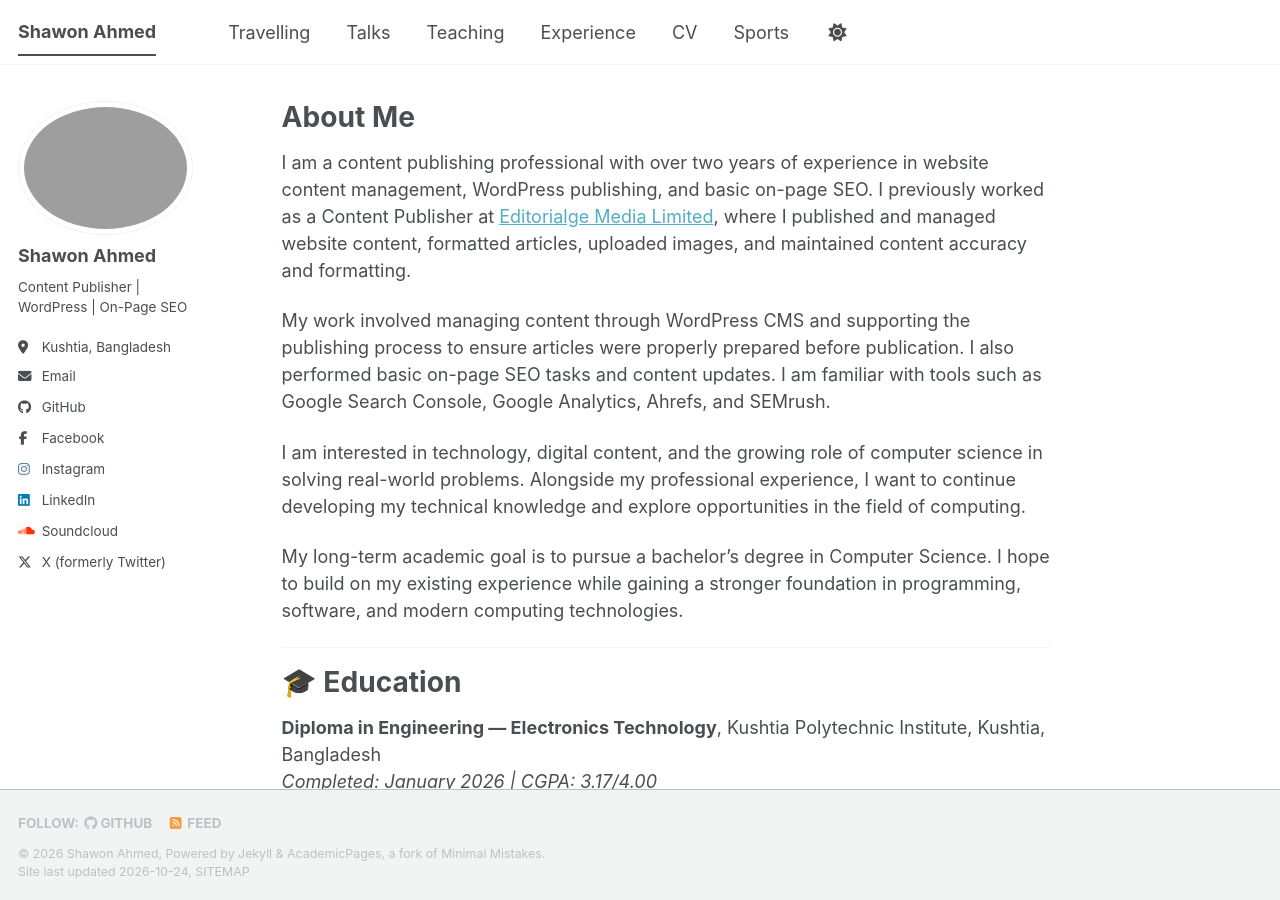
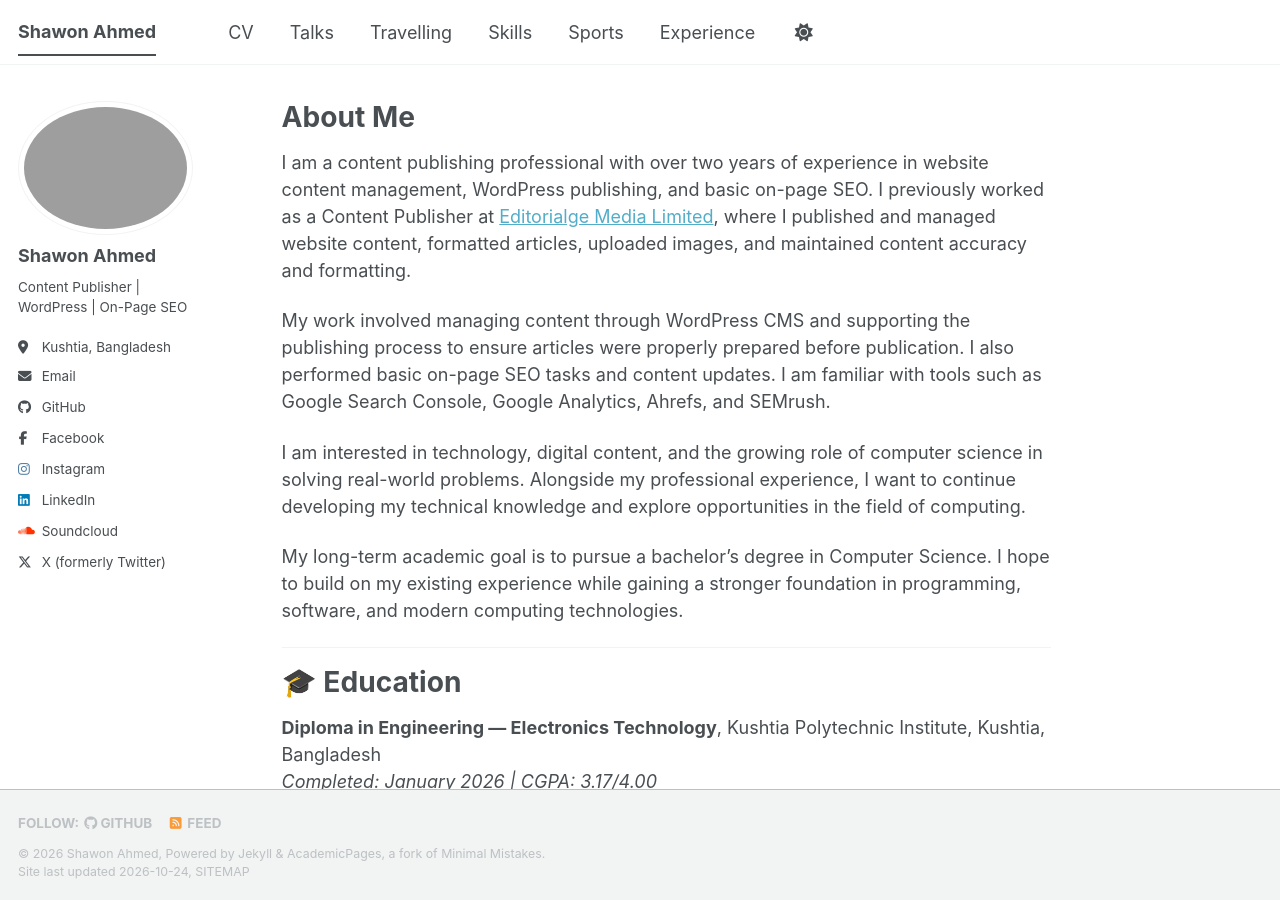
Before and after one commit to shawon123sa/shawon123sa.github.io, a Jekyll site: the page built from _pages/about.md, in a window 1280 px wide and 900 px high. Built offline with Jekyll 4.4.1, drawn with Linux system fonts in a browser that asks for light colours; a style sheet for code colours, icons or effects is not loaded.

Commit message:
Update navigation links and titles in YAML file

```diff
--- a/_data/navigation.yml
+++ b/_data/navigation.yml
@@ -8,20 +8,20 @@
 #      Markdown formatted page while the second is generated using JSON.
 
 main:
-  - title: "Travelling"
-    url: /Travelling/
+  - title: "CV"
+    url: /cv/
 
   - title: "Talks"
     url: /talks/
 
-  - title: "Teaching"
-    url: /teaching/
+  - title: "Travelling"
+    url: /travelling/
+
+  - title: "Skills"
+    url: /skills/
+
+  - title: "Sports"
+    url: /sports_activities/
 
   - title: "Experience"
     url: /job-experience/
-
-  - title: "CV"
-    url: /cv/
-
-  - title: "Sports"
-    url: /Sports_Activities/
```
